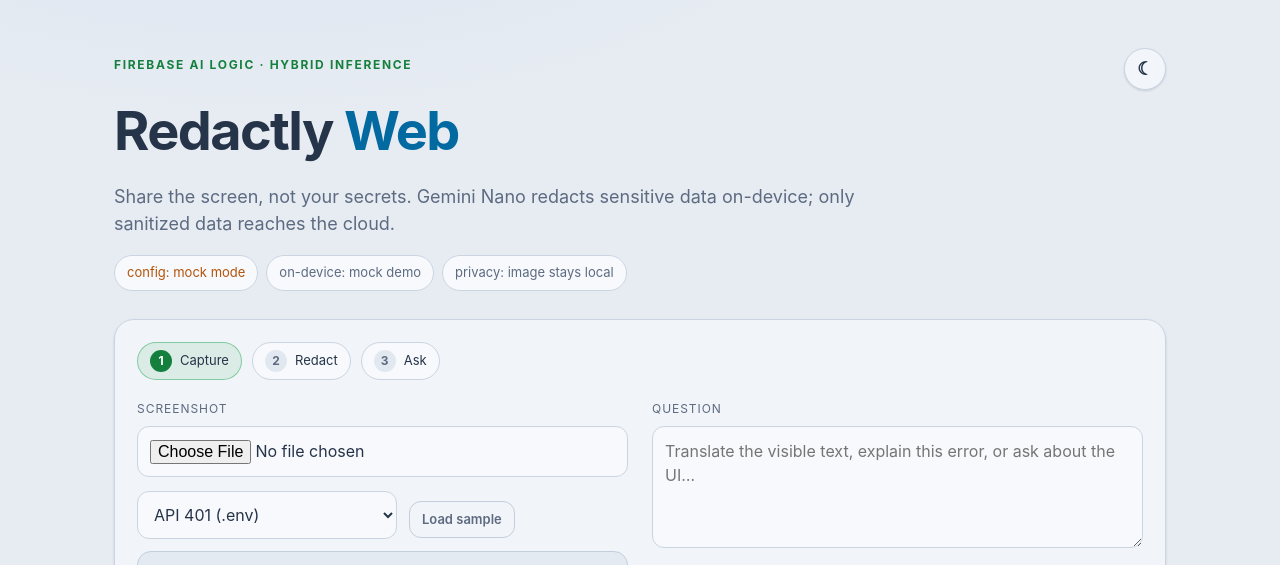
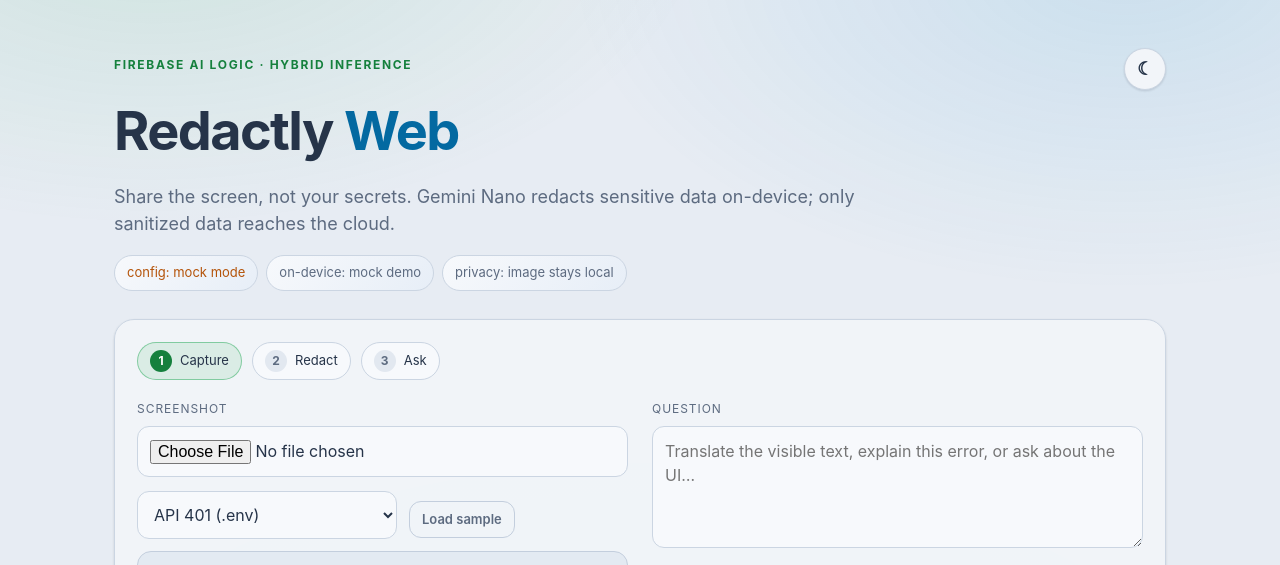
Before and after one commit to agarnung/redactly, a website with bundled scripts: page index.html in a window 1280 px wide. Shown: the top 565 px of the page. Built offline with nearby package versions, Linux system fonts and the light colour scheme; files whose address does not match are found by name.

Commit message:
Add soft background and badge gradients

```diff
--- a/styles.css
+++ b/styles.css
@@ -1,6 +1,6 @@
 :root{--bg:#0b1220;--panel:#111c2e;--line:#1e293b;--text:#f8fafc;--muted:#94a3b8;--green:#22c55e;--blue:#38bdf8;--amber:#f59e0b;--red:#f87171}
 *{box-sizing:border-box}
-body{margin:0;background:radial-gradient(1200px 600px at 20% -10%,#16233a 0,var(--bg) 55%);color:var(--text);font-family:-apple-system,BlinkMacSystemFont,"Segoe UI",Roboto,Arial,sans-serif;line-height:1.5}
+body{margin:0;background:radial-gradient(900px 520px at 12% -12%,rgba(34,197,94,.13),transparent 62%),radial-gradient(900px 520px at 88% -4%,rgba(56,189,248,.12),transparent 62%),radial-gradient(1100px 700px at 50% 112%,rgba(34,197,94,.07),transparent 64%),var(--bg);background-attachment:fixed;color:var(--text);font-family:-apple-system,BlinkMacSystemFont,"Segoe UI",Roboto,Arial,sans-serif;line-height:1.5}
 .wrap{max-width:1100px;margin:0 auto;padding:48px 24px 64px}
 .hero{margin-bottom:28px}
 .eyebrow{color:var(--green);font-weight:700;letter-spacing:.14em;font-size:12px;margin:0 0 8px}
@@ -8,7 +8,7 @@ h1{font-size:54px;letter-spacing:-.03em;margin:0 0 12px}
 h1 span{color:var(--blue)}
 .sub{color:var(--muted);max-width:760px;margin:0 0 18px;font-size:18px}
 .badges{display:flex;gap:8px;flex-wrap:wrap}
-.badge{background:var(--panel);border:1px solid var(--line);border-radius:999px;padding:7px 12px;font-size:13px;color:var(--muted)}
+.badge{background:linear-gradient(135deg,var(--panel),var(--md-surface-2));border:1px solid var(--line);border-radius:999px;padding:7px 12px;font-size:13px;color:var(--muted);box-shadow:inset 0 1px 0 rgba(255,255,255,.035)}
 .card{background:rgba(17,28,46,.88);border:1px solid var(--line);border-radius:20px;padding:22px;margin-bottom:18px;box-shadow:0 20px 60px rgba(0,0,0,.25)}
 .grid{display:grid;grid-template-columns:1fr 1fr;gap:24px}
 .label{display:block;color:var(--muted);font-size:12px;text-transform:uppercase;letter-spacing:.08em;margin:0 0 8px}
@@ -146,7 +146,7 @@ button:not(.primary):not(.ghost):not(.seg-btn):not(.icon-btn):hover:not(:disable
 .card{box-shadow:var(--elev-1);transition:box-shadow var(--motion),border-color var(--motion)}
 .card:hover{box-shadow:var(--elev-2);border-color:#2a3b55}
 .badge{transition:border-color var(--motion),background var(--motion)}
-.badge:hover{border-color:var(--md-outline);background:var(--md-surface-2)}
+.badge:hover{border-color:var(--md-outline);background:linear-gradient(135deg,var(--md-surface-2),var(--panel))}
 .route-badge{transition:border-color var(--motion),background var(--motion),color var(--motion)}
 .risk-grid div{transition:border-color var(--motion),background var(--motion),box-shadow var(--motion)}
 .risk-grid div:hover{border-color:var(--md-outline);background:#0b1626;box-shadow:var(--elev-1)}
@@ -189,10 +189,10 @@ input[type=file]:focus,textarea:focus,select:focus{border-color:var(--md-seconda
   --elev-2:0 8px 24px rgba(15,23,42,.12),0 2px 6px rgba(15,23,42,.08);
   --elev-3:0 20px 50px rgba(15,23,42,.18),0 6px 18px rgba(15,23,42,.1);
 }
-:root[data-theme="light"] body{background:radial-gradient(1200px 600px at 20% -10%,#d9e3ef 0,var(--bg) 55%)}
+:root[data-theme="light"] body{background:radial-gradient(900px 520px at 12% -12%,rgba(22,163,74,.12),transparent 62%),radial-gradient(900px 520px at 88% -4%,rgba(2,132,199,.12),transparent 62%),radial-gradient(1100px 700px at 50% 112%,rgba(22,163,74,.06),transparent 64%),var(--bg);background-attachment:fixed}
 :root[data-theme="light"] .card{background:rgba(242,245,249,.94);border-color:var(--line)}
 :root[data-theme="light"] .card:hover{border-color:#b8c4d6}
-:root[data-theme="light"] .badge{background:#f7f9fc;border-color:var(--line);color:var(--muted)}
+:root[data-theme="light"] .badge{background:linear-gradient(135deg,#f7f9fc,#e7eef7);border-color:var(--line);color:var(--muted)}
 :root[data-theme="light"] .badge:hover{background:var(--md-surface-2)}
 :root[data-theme="light"] input[type=file],
 :root[data-theme="light"] textarea,
```
Also changed, not shown: screenshot-bank.png, screenshot-light.png, screenshot-quick.png, screenshot-receipt.png, screenshot.png.
